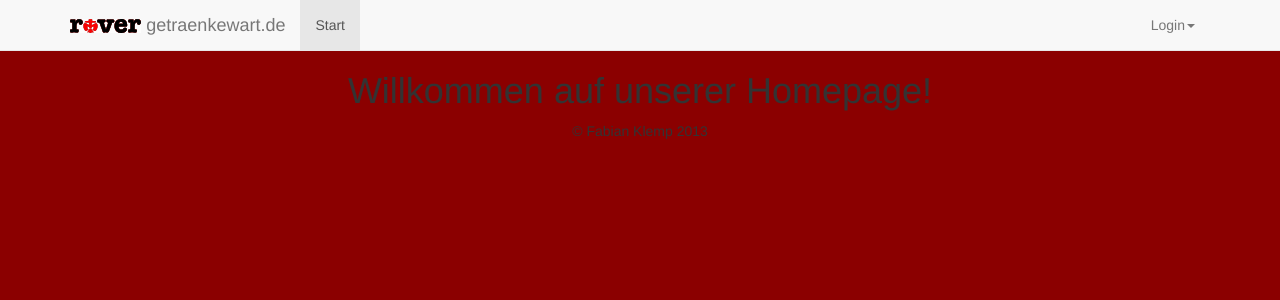
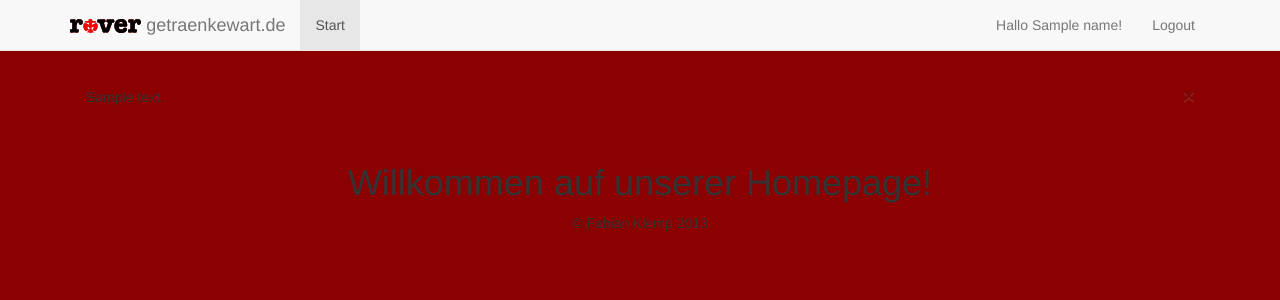
Before and after one commit to Faerbit/getraenkewart.de, a Django app: template getraenkewart/templates/getraenkewart/index.html in a window 1280 px wide. Shown: the top 300 px of the page. Run offline with Django 3.2, Linux system fonts and the light colour scheme; the template is opened without the code that fills it: most values are stand-ins (such as "Sample title", 1, 10 or a date in 2020).

Commit message:
Implemented login. Currently not working.

```diff
--- a/getraenkewart/templates/getraenkewart/base.html
+++ b/getraenkewart/templates/getraenkewart/base.html
@@ -29,6 +29,7 @@
 				    <li class="active"><a href="/">Start</a></li>
 			    </ul>
                 <ul class="nav navbar-nav navbar-right">
+                    {% if name == "" %}
                     <li class="dropdown">
                         <a class="dropdown-toggle" href="#" data-toggle="dropdown">Login<b class="caret"></b></a>
                         <ul class="dropdown-menu">
@@ -37,24 +38,39 @@
                             {% csrf_token %}
                                 <div class="col">
                                 <div class="form-group">
-                                    <input id="user_username" type="text" placeholder="Benutzername" class="form-control"/>
+                                    <input id="user_username" name="username" type="text" placeholder="Benutzername" class="form-control"/>
                                 </div>
                                 <div class="form-group">
-                                    <input id="user_password" type="password" placeholder="Passwort" class="form-control"/>
+                                    <input id="user_password" name="password" type="password" placeholder="Passwort" class="form-control"/>
                             </div>
                             <button class="btn btn-primary" style="float:right;" type="submit" >Login</button></div>
                             </form>
                             </div>
                         </ul>
                     </li>
+                    {% else %}
+
+                    <ul class="nav navbar-nav">
+                        <li><a>Hallo {{ name }}!</a></li>
+                        <li><a href="{% url 'logout' %}">Logout</a></li>
+                    </li>
+                    {% endif %}
                 </ul>
             </div>
         </div>
 	</nav>
+    {% if alert_type != "" %}
+    <div class="container">
+	    <div class="alert alert-{{alert_type}} alert-dismissable">
+            <button type="button" class="close" data-dismiss="alert" aria-hidden="true">&times;</button>
+            {{alert_message}}
+        </div>
+    </div>
+    {% endif %}
 	{% block content %}
 	{% endblock %}
     <footer>
-        <p align="center">&copy; Fabian Klemp 2013</p>
+        <p style="text-align: center;">&copy; Fabian Klemp 2013</p>
     </footer>
 </body>
 </html>
--- a/getraenkewart/templates/getraenkewart/index.html
+++ b/getraenkewart/templates/getraenkewart/index.html
@@ -1,8 +1,10 @@
 {% extends "getraenkewart/base.html" %}
+{% block title %}
+{% endblock %}
+
 {% block content %}
-{% block title %}
-
-<h1 align = "center" > Willkommen auf unserer Homepage!</h1>
+{% block alert %}
+{% endblock %}
+<h1 style="text-align:center;" > Willkommen auf unserer Homepage!</h1>
 
 {% endblock %}
-{% endblock %}
--- a/getraenkewart/urls.py
+++ b/getraenkewart/urls.py
@@ -18,4 +18,5 @@ urlpatterns = patterns('',
     url(r'^admin/', include(admin.site.urls)),
 	url(r'^$', views.index, name='index'),
     url(r'^login/', views.login, name='login'),
+    url(r'^logout/', views.logout, name='logout'),
 )
```
Also changed, not shown: getraenkewart/views.py (+32 -2 lines).
